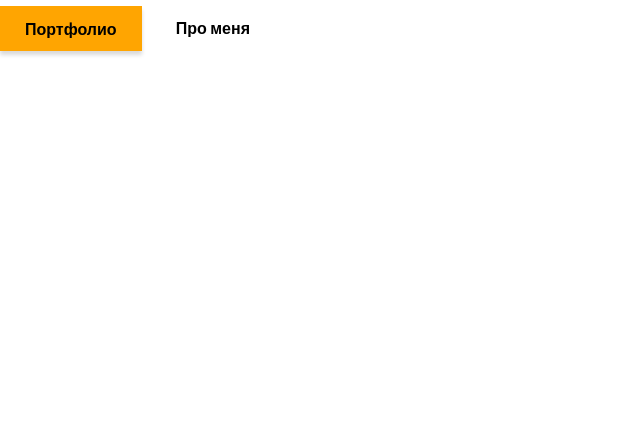
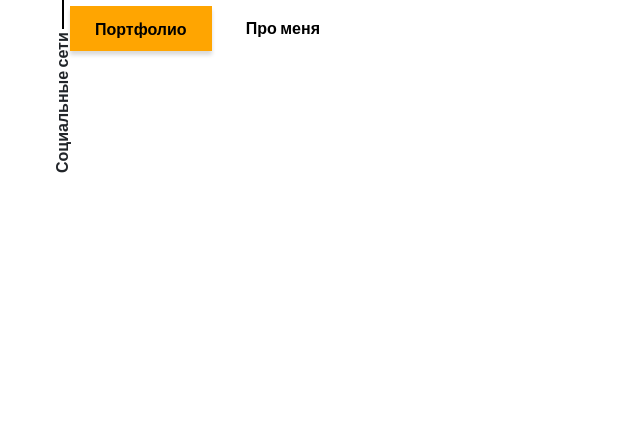
Before and after one commit to shastinmax/My-CV, a website: page src/index.html in a window 1280 px wide. Shown: the part 379-800 px from the top of the page, without its empty margins (0-640 px from the left). Drawn offline with nearby package versions, Linux system fonts and the light colour scheme; files that its build step writes are made by us from their sources.

Commit message:
add aside sidepanel

```diff
--- a/src/index.html
+++ b/src/index.html
@@ -6,36 +6,50 @@
 	<meta http-equiv="X-UA-Compatible" content="ie=edge">
 	<title>Portfolio</title>
 	<meta name="title" content="Мое портфолио">
-    <meta name="description" content="Здесь вы сможете ознакомиться с моими работами и узнать больше обо мне">
+	<meta name="description"
+		  content="Здесь вы сможете ознакомиться с моими работами и узнать больше обо мне">
 
 	<!-- Open Graph / Facebook -->
 	<meta property="og:type" content="website">
 	<meta property="og:url" content="https://metatags.io/">
 	<meta property="og:title" content="Мое портфолио">
-    <meta property="og:description" content="Здесь вы сможете ознакомиться с моими работами и узнать больше обо мне">
-    <meta property="og:image" content="https://metatags.io/assets/meta-tags-16a33a6a8531e519cc0936fbba0ad904e52d35f34a46c97a2c9f6f7dd7d336f2.png">
+	<meta property="og:description"
+		  content="Здесь вы сможете ознакомиться с моими работами и узнать больше обо мне">
+	<meta property="og:image"
+		  content="https://metatags.io/assets/meta-tags-16a33a6a8531e519cc0936fbba0ad904e52d35f34a46c97a2c9f6f7dd7d336f2.png">
 
 	<!-- Twitter -->
 	<meta property="twitter:card" content="summary_large_image">
 	<meta property="twitter:url" content="https://metatags.io/">
 	<meta property="twitter:title" content="Мое портфолио">
-    <meta property="twitter:description" content="Здесь вы сможете ознакомиться с моими работами и узнать больше обо мне">
-    <meta property="twitter:image" content="https://metatags.io/assets/meta-tags-16a33a6a8531e519cc0936fbba0ad904e52d35f34a46c97a2c9f6f7dd7d336f2.png">
+	<meta property="twitter:description"
+		  content="Здесь вы сможете ознакомиться с моими работами и узнать больше обо мне">
+	<meta property="twitter:image"
+		  content="https://metatags.io/assets/meta-tags-16a33a6a8531e519cc0936fbba0ad904e52d35f34a46c97a2c9f6f7dd7d336f2.png">
 
 	<!-- Favicon  -->
 	<link rel="apple-touch-icon" sizes="57x57" href="icons/favicon//apple-icon-57x57.png">
 	<link rel="apple-touch-icon" sizes="60x60" href="icons/favicon//apple-icon-60x60.png">
 	<link rel="apple-touch-icon" sizes="72x72" href="icons/favicon//apple-icon-72x72.png">
 	<link rel="apple-touch-icon" sizes="76x76" href="icons/favicon//apple-icon-76x76.png">
-    <link rel="apple-touch-icon" sizes="114x114" href="icons/favicon//apple-icon-114x114.png">
-    <link rel="apple-touch-icon" sizes="120x120" href="icons/favicon//apple-icon-120x120.png">
-    <link rel="apple-touch-icon" sizes="144x144" href="icons/favicon//apple-icon-144x144.png">
-    <link rel="apple-touch-icon" sizes="152x152" href="icons/favicon//apple-icon-152x152.png">
-    <link rel="apple-touch-icon" sizes="180x180" href="icons/favicon//apple-icon-180x180.png">
-    <link rel="icon" type="image/png" sizes="192x192"  href="icons/favicon//android-icon-192x192.png">
-    <link rel="icon" type="image/png" sizes="32x32" href="icons/favicon//favicon-32x32.png">
-    <link rel="icon" type="image/png" sizes="96x96" href="icons/favicon//favicon-96x96.png">
-    <link rel="icon" type="image/png" sizes="16x16" href="icons/favicon//favicon-16x16.png">
+	<link rel="apple-touch-icon" sizes="114x114"
+		  href="icons/favicon//apple-icon-114x114.png">
+	<link rel="apple-touch-icon" sizes="120x120"
+		  href="icons/favicon//apple-icon-120x120.png">
+	<link rel="apple-touch-icon" sizes="144x144"
+		  href="icons/favicon//apple-icon-144x144.png">
+	<link rel="apple-touch-icon" sizes="152x152"
+		  href="icons/favicon//apple-icon-152x152.png">
+	<link rel="apple-touch-icon" sizes="180x180"
+		  href="icons/favicon//apple-icon-180x180.png">
+	<link rel="icon" type="image/png" sizes="192x192"
+		  href="icons/favicon//android-icon-192x192.png">
+	<link rel="icon" type="image/png" sizes="32x32"
+		  href="icons/favicon//favicon-32x32.png">
+	<link rel="icon" type="image/png" sizes="96x96"
+		  href="icons/favicon//favicon-96x96.png">
+	<link rel="icon" type="image/png" sizes="16x16"
+		  href="icons/favicon//favicon-16x16.png">
 	<link rel="manifest" href="icons/favicon//manifest.json">
 	<meta name="msapplication-TileColor" content="#ffffff">
 	<meta name="msapplication-TileImage" content="icons/favicon//ms-icon-144x144.png">
@@ -43,6 +57,15 @@
 
 	<link rel="stylesheet" href="css/style.min.css">
 </head>
+
+<body>
+<aside class="sidepanel">
+	<a href="#" class="sidepanel__link"><img src="icons/social/github.svg" alt="github"></a>
+	<a href="#" class="sidepanel__link"><img src="icons/social/instagram.svg" alt="instagram"></a>
+	<a href="#" class="sidepanel__link"><img src="icons/social/facebook.svg" alt="facebook"></a>
+<div class="sidepanel__divider"></div>
+<div class="sidepanel__text"><span>Социальные сети</span></div>
+</aside>
 <section class="promo">
 	<div class="container">
 		<div class="title title_fz16 promo__subtitle">Меня зовут Шастин Максим</div>
@@ -54,8 +77,6 @@
 		</div>
 	</div>
 </section>
-<body>
-
 <script src="js/script.js"></script>
 </body>
 </html>
--- /dev/null
+++ b/src/sass/blocks/_sidepanel.scss
@@ -0,0 +1,26 @@
+.sidepanel {
+    position: fixed;
+    top: 230px;
+    left: 50px;
+    height: 340px;
+    display: flex;
+    flex-direction: column;
+    justify-content: space-between;
+    align-items: center;
+    z-index: 3;
+    &__divider{
+        background-color: #000;
+        width: 2px;
+        height: 70px;
+    }
+    &__text {
+        height: 150px;
+        width: 25px;
+        span {
+            transform: rotate(-90deg) translate(-30%,-260%);
+            display: block;
+            width: 150px;
+            font-weight: 700;
+        }
+    }
+}
--- a/src/sass/style.scss
+++ b/src/sass/style.scss
@@ -10,9 +10,10 @@
 }
 
 .container {
-    max-width: 1440px;
+    max-width: 1140px;
     margin: 0 auto;
 }
 @import "blocks/promo";
 @import "blocks/title";
 @import "blocks/btns";
+@import "blocks/sidepanel";
```
Also changed, not shown: dist/css/style.css, dist/css/style.min.css, dist/index.html. Lines whose indentation alone changed are shown as unchanged.
